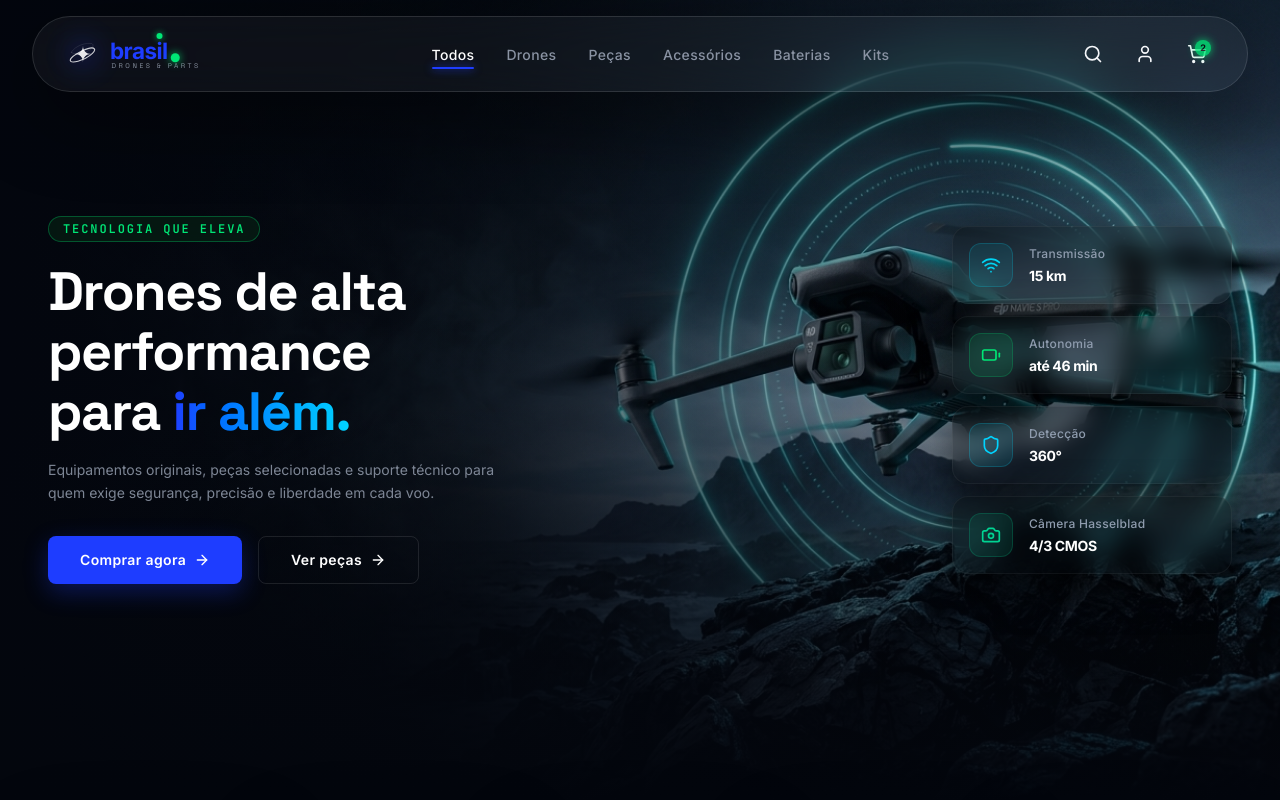
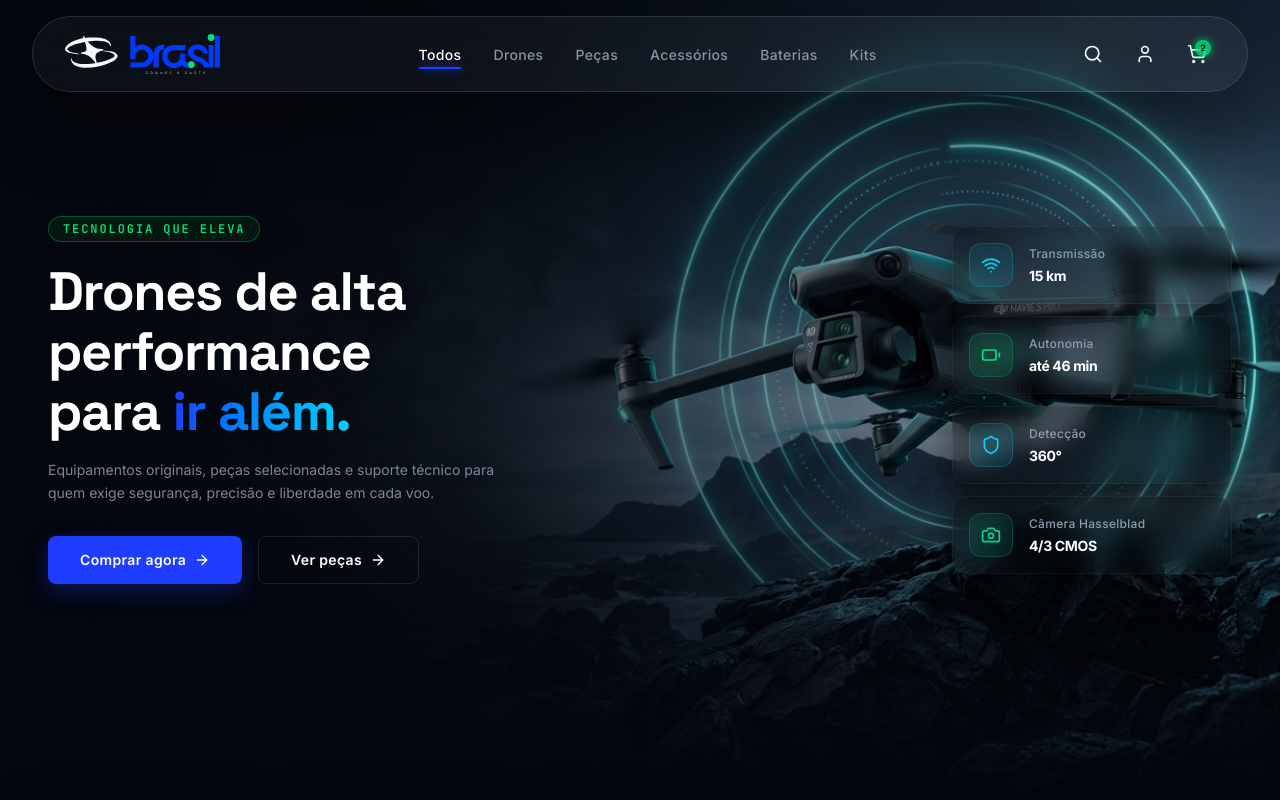
Before and after one commit to zalentec-proj/zalen-shop-app, a React (Vite) app: page / in a window 1280 px wide. Shown: the top 800 px of the page. Built offline with nearby package versions, Linux system fonts and the light colour scheme.

Commit message:
Use official brand logo asset

```diff
--- a/src/components/ui/Logo.tsx
+++ b/src/components/ui/Logo.tsx
@@ -1,4 +1,5 @@
 import React from 'react';
+import logoBrasil from '../../assets/logo brasil.svg';
 
 interface LogoProps {
   className?: string;
@@ -6,72 +7,19 @@ interface LogoProps {
 }
 
 export default function Logo({ className = '', size = 'md' }: LogoProps) {
-  // Compute sizing
-  const scale = size === 'sm' ? 'scale-75 origin-left' : size === 'lg' ? 'scale-125' : 'scale-100';
+  const sizeClass =
+    size === 'sm'
+      ? 'h-9 md:h-10'
+      : size === 'lg'
+        ? 'h-14 md:h-16'
+        : 'h-11 md:h-12';
 
   return (
-    <div className={`flex items-center gap-3 select-none ${scale} ${className}`}>
-      {/* Visual Icon: Orbit representation & central star spark */}
-      <div className="relative w-12 h-12 flex items-center justify-center">
-        {/* Subtle background glow */}
-        <div className="absolute inset-0 bg-blue-primary/20 blur-lg rounded-full animate-pulse"></div>
-
-        {/* SVG Icon matching workspace_image_1.png */}
-        <svg
-          viewBox="0 0 100 100"
-          className="w-11 h-11 relative z-10"
-          fill="none"
-          xmlns="http://www.w3.org/2000/svg"
-        >
-          {/* Glowing orbital ring */}
-          <path
-            d="M85 35 C88 42, 65 65, 35 72 C10 78, 8 70, 15 62 C25 50, 75 22, 85 35 Z"
-            stroke="white"
-            strokeOpacity="0.8"
-            strokeWidth="3.5"
-            strokeLinecap="round"
-          />
-          {/* Secondary flight orbit path */}
-          <path
-            d="M15 45 C18 35, 45 15, 75 18 C85 20, 80 32, 70 38 C55 48, 25 55, 15 45 Z"
-            stroke="white"
-            strokeOpacity="0.15"
-            strokeWidth="2"
-            strokeLinecap="round"
-          />
-          {/* Central 4-pointed aerospace spark star */}
-          <path
-            d="M50 25 C50 40, 40 50, 25 50 C40 50, 50 60, 50 75 C50 60, 60 50, 75 50 C60 50, 50 40, 50 25 Z"
-            fill="white"
-            fillOpacity="0.9"
-          />
-        </svg>
-      </div>
-
-      {/* Brand Name matching brand typography */}
-      <div className="flex flex-col justify-center">
-        <div className="flex items-baseline relative">
-          {/* "brasil" font design with high weight and accurate custom details */}
-          <span className="text-3xl font-bold tracking-tight text-blue-primary select-none font-sans lowercase">
-            bras
-          </span>
-          {/* "i" with green dot */}
-          <span className="text-3xl font-bold tracking-tight text-blue-primary select-none font-sans relative">
-            i
-            <span className="absolute -top-[5px] left-1/2 -translate-x-1/2 w-[8px] h-[8px] bg-green-accent rounded-full shadow-[0_0_8px_rgba(0,230,118,0.8)]"></span>
-          </span>
-          <span className="text-3xl font-bold tracking-tight text-blue-primary select-none font-sans relative lowercase">
-            l
-            {/* Lower-right green dot near the 'l' */}
-            <span className="absolute bottom-[2px] -right-4 w-[12px] h-[12px] bg-green-accent rounded-full shadow-[0_0_12px_rgba(0,230,118,0.85)]"></span>
-          </span>
-        </div>
-
-        {/* "DRONES & PARTS" subtitle */}
-        <span className="text-[9px] tracking-[0.38em] font-light text-brand-muted font-display uppercase whitespace-nowrap -mt-1 ml-0.5">
-          DRONES & PARTS
-        </span>
-      </div>
-    </div>
+    <img
+      src={logoBrasil}
+      alt="Brasil Drones & Parts"
+      className={`w-auto max-w-none select-none ${sizeClass} ${className}`}
+      draggable={false}
+    />
   );
 }
```
Also changed, not shown: src/assets/logo brasil.svg (added).
